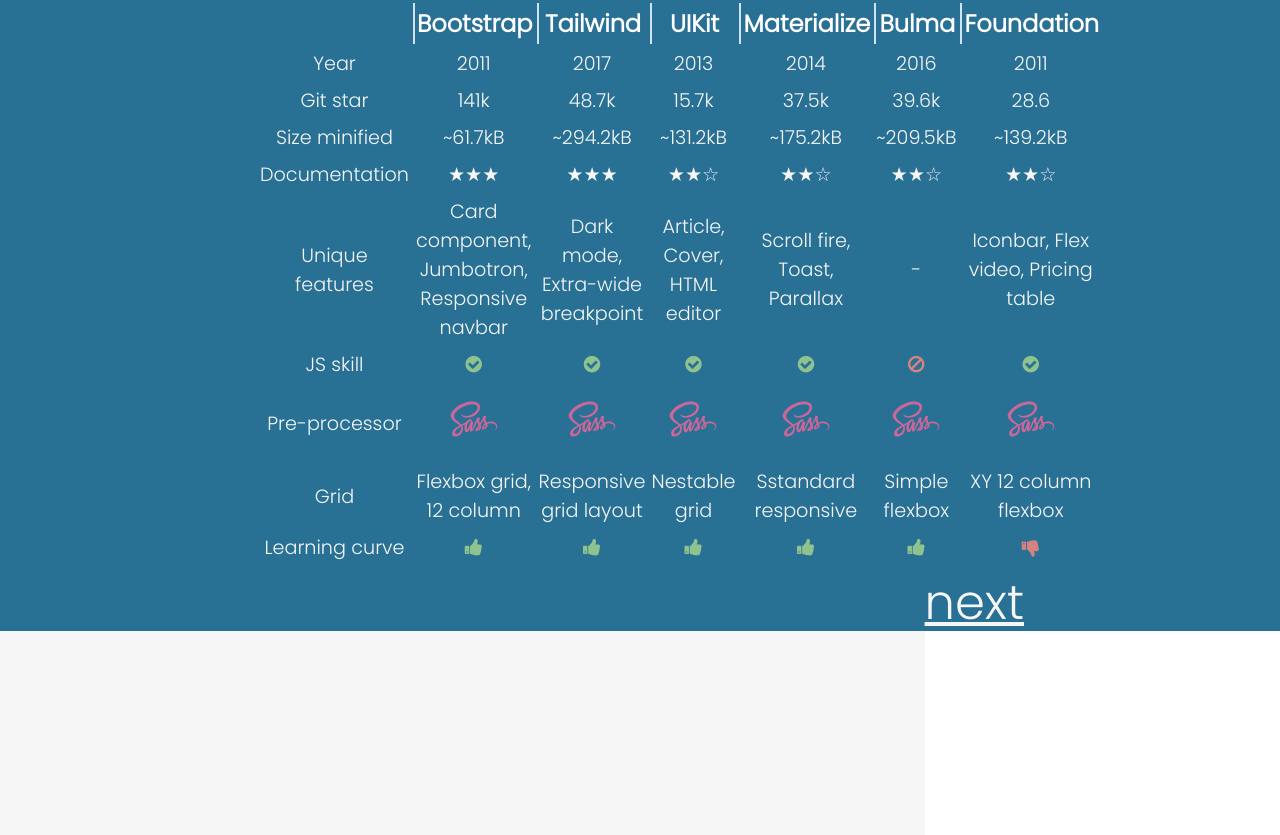
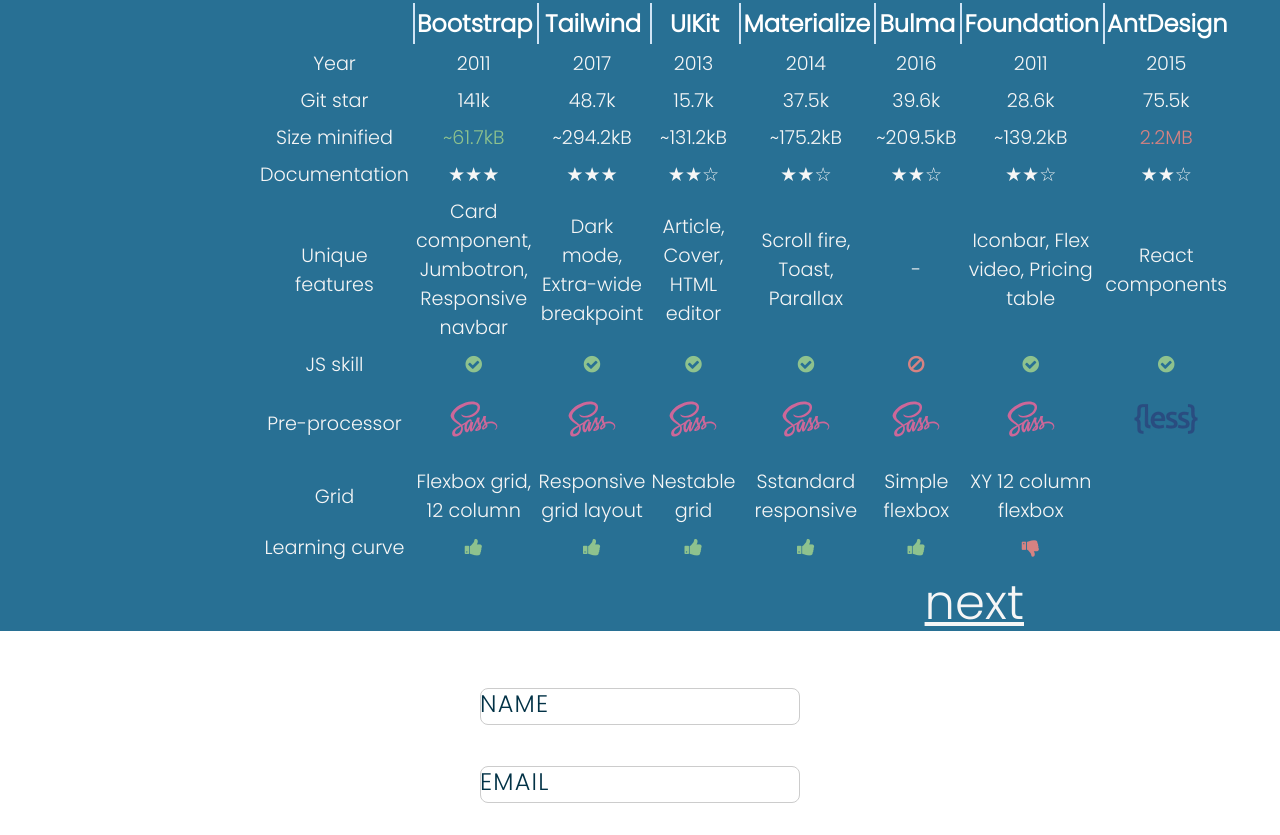
Before and after one commit to dropsound/CSSFrameworks, a plain HTML site: page index.html in a window 1280 px wide. Shown: the part 2825-3660 px from the top of the page. Drawn offline with Linux system fonts and the light colour scheme; a web font is replaced by a local one.

Commit message:
comparison

```diff
--- a/index.html
+++ b/index.html
@@ -72,23 +72,24 @@
             <th>Materialize</th>
             <th>Bulma</th>
             <th>Foundation</th>
+            <th>AntDesign</th>
             </tr>
             </thead>
             <tbody>
             <tr>
-            <td>Year</td><td>2011</td><td>2017</td><td>2013</td><td>2014</td><td>2016</td><td>2011</td></tr>
+            <td>Year</td><td>2011</td><td>2017</td><td>2013</td><td>2014</td><td>2016</td><td>2011</td><td>2015</td></tr>
             <tr>
-            <td>Git star</td><td>141k</td><td>48.7k</td><td>15.7k</td><td>37.5k</td><td>39.6k</td><td>28.6</td></tr>
+            <td>Git star</td><td>141k</td><td>48.7k</td><td>15.7k</td><td>37.5k</td><td>39.6k</td><td>28.6k</td><td>75.5k</td></tr>
             <tr>
-            <td>Size minified</td><td>~61.7kB</td><td>~294.2kB</td><td>~131.2kB</td><td>~175.2kB</td><td>~209.5kB</td><td>~139.2kB</td></tr>
+            <td>Size minified</td><td class="green">~61.7kB</td><td>~294.2kB</td><td>~131.2kB</td><td>~175.2kB</td><td>~209.5kB</td><td>~139.2kB</td><td class="red">2.2MB</td></tr>
             <tr>
-            <td>Documentation</td><td>&#9733;&#9733;&#9733;</td><td>&#9733;&#9733;&#9733;</td><td>&#9733;&#9733;&#9734;</td><td>&#9733;&#9733;&#9734;</td><td>&#9733;&#9733;&#9734;</td><td>&#9733;&#9733;&#9734;</td></tr>
+            <td>Documentation</td><td>&#9733;&#9733;&#9733;</td><td>&#9733;&#9733;&#9733;</td><td>&#9733;&#9733;&#9734;</td><td>&#9733;&#9733;&#9734;</td><td>&#9733;&#9733;&#9734;</td><td>&#9733;&#9733;&#9734;</td><td>&#9733;&#9733;&#9734;</td></tr>
             <tr>
-            <td>Unique features</td><td>Card component, Jumbotron, Responsive navbar</td><td>Dark mode, Extra-wide breakpoint</td><td>Article, Cover, HTML editor</td><td>Scroll fire, Toast, Parallax</td><td>-</td><td>Iconbar, Flex video, Pricing table</td></tr>
+            <td>Unique features</td><td>Card component, Jumbotron, Responsive navbar</td><td>Dark mode, Extra-wide breakpoint</td><td>Article, Cover, HTML editor</td><td>Scroll fire, Toast, Parallax</td><td>-</td><td>Iconbar, Flex video, Pricing table</td><td>React components</td></tr>
             <tr>
-            <td>JS skill</td><td><i class="fa fa-check-circle green"></td><td><i class="fa fa-check-circle green"></td><td><i class="fa fa-check-circle green"></td><td><i class="fa fa-check-circle green"></td><td><i class="fa fa-ban red"></td><td><i class="fa fa-check-circle green"></td></tr>
+            <td>JS skill</td><td><i class="fa fa-check-circle green"></td><td><i class="fa fa-check-circle green"></td><td><i class="fa fa-check-circle green"></td><td><i class="fa fa-check-circle green"></td><td><i class="fa fa-ban red"></td><td><i class="fa fa-check-circle green"></td><td><i class="fa fa-check-circle green"></td></tr>
             <tr>
-            <td>Pre-processor</td><td><img src="./images/cdnlogo.com_sass.svg"></td><td><img src="./images/cdnlogo.com_sass.svg"></td><td><img src="./images/cdnlogo.com_sass.svg"></td><td><img src="./images/cdnlogo.com_sass.svg"></td><td><img src="./images/cdnlogo.com_sass.svg"></td><td><img src="./images/cdnlogo.com_sass.svg"></td></tr>
+            <td>Pre-processor</td><td><img src="./images/cdnlogo.com_sass.svg"></td><td><img src="./images/cdnlogo.com_sass.svg"></td><td><img src="./images/cdnlogo.com_sass.svg"></td><td><img src="./images/cdnlogo.com_sass.svg"></td><td><img src="./images/cdnlogo.com_sass.svg"></td><td><img src="./images/cdnlogo.com_sass.svg"></td><td><img src="./images/less-18-1175145.webp"></td></tr>
             <tr>
             <td>Grid</td><td>Flexbox grid, 12 column</td><td>Responsive grid layout</td><td>Nestable grid</td><td>Sstandard responsive</td><td>Simple flexbox</td><td>XY 12 column flexbox</td></tr>
             <tr>
@@ -100,6 +101,18 @@
         <a class="page-link" href="#footer">next</a>
     </article>
 
+    <form action="">
+        <div class="field">
+          <input type="text" name="fullname" id="fullname" placeholder="Jane Appleseed">
+          <label for="fullname">Name</label>
+        </div>
+
+        <div class="field">
+          <input type="email" name="email" id="email" placeholder="|">
+          <label for="email">Email</label>
+        </div>
+        </form>
+
 
     <footer id="footer">
         <h2>Hvala na pažnji!</h2>
--- a/style.scss
+++ b/style.scss
@@ -102,6 +102,7 @@ article {
 
 .usage, .comparison {
     background-image: url(./images/wp7752259.jpg);
+    background-size: cover;
     h2 {
         margin-bottom: 1rem;
         color: $gray-2;
@@ -211,3 +212,91 @@ footer {
     background-color: $gray-2;
     color: $blue-2;
 }
+
+
+form {
+    margin: 2em 0;
+    width: 25%;
+    margin-left: auto;
+    margin-right: auto;
+  }
+  /**
+  * Make the field a flex-container, reverse the order so label is on top.
+  */
+
+  .field {
+    display: flex;
+    flex-flow: column-reverse;
+    margin-bottom: 1em;
+  }
+  /**
+  * Add a transition to the label and input.
+  * I'm not even sure that touch-action: manipulation works on
+  * inputs, but hey, it's new and cool and could remove the
+  * pesky delay.
+  */
+  label, input {
+    transition: all 0.2s;
+    touch-action: manipulation;
+  }
+
+  input {
+    font-size: 1.5em;
+    border: 1px solid #ccc;
+    border-radius: 0.5rem;
+    font-family: inherit;
+    -webkit-appearance: none;
+    padding: 0;
+    cursor: text;
+  }
+
+  input:focus {
+    outline: 0;
+    border-bottom: 1px solid #666;
+  }
+
+  label {
+    text-transform: uppercase;
+    letter-spacing: 0.05em;
+  }
+  /**
+  * Translate down and scale the label up to cover the placeholder,
+  * when following an input (with placeholder-shown support).
+  * Also make sure the label is only on one row, at max 2/3rds of the
+  * field—to make sure it scales properly and doesn't wrap.
+  */
+  input:placeholder-shown + label {
+    cursor: text;
+    max-width: 66.66%;
+    white-space: nowrap;
+    overflow: hidden;
+    text-overflow: ellipsis;
+    transform-origin: left bottom;
+    transform: translate(0, 2.125rem) scale(1.5);
+  }
+  /**
+  * By default, the placeholder should be transparent. Also, it should
+  * inherit the transition.
+  */
+  ::-webkit-input-placeholder {
+    opacity: 0;
+    transition: inherit;
+  }
+  /**
+  * Show the placeholder when the input is focused.
+  */
+  input:focus::-webkit-input-placeholder {
+    opacity: 1;
+  }
+  /**
+  * When the element is focused, remove the label transform.
+  * Also, do this when the placeholder is _not_ shown, i.e. when
+  * there's something in the input at all.
+  */
+  input:not(:placeholder-shown) + label,
+  input:focus + label {
+    transform: translate(4px, 9px) scale(0.7);
+    cursor: pointer;
+    background-color: white;
+    padding-left: 4px;
+  }
```
Also changed, not shown: images/less-18-1175145.webp (added), style.css, 1 other file.
